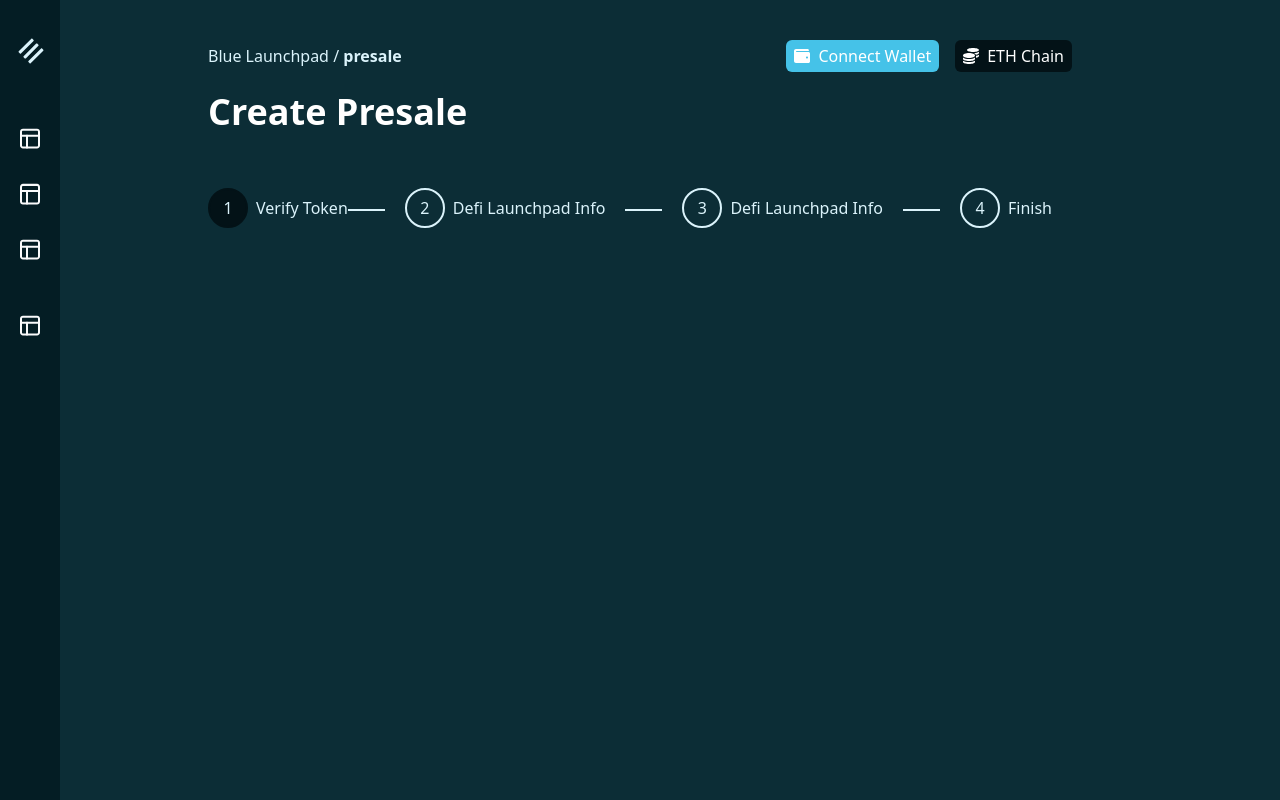
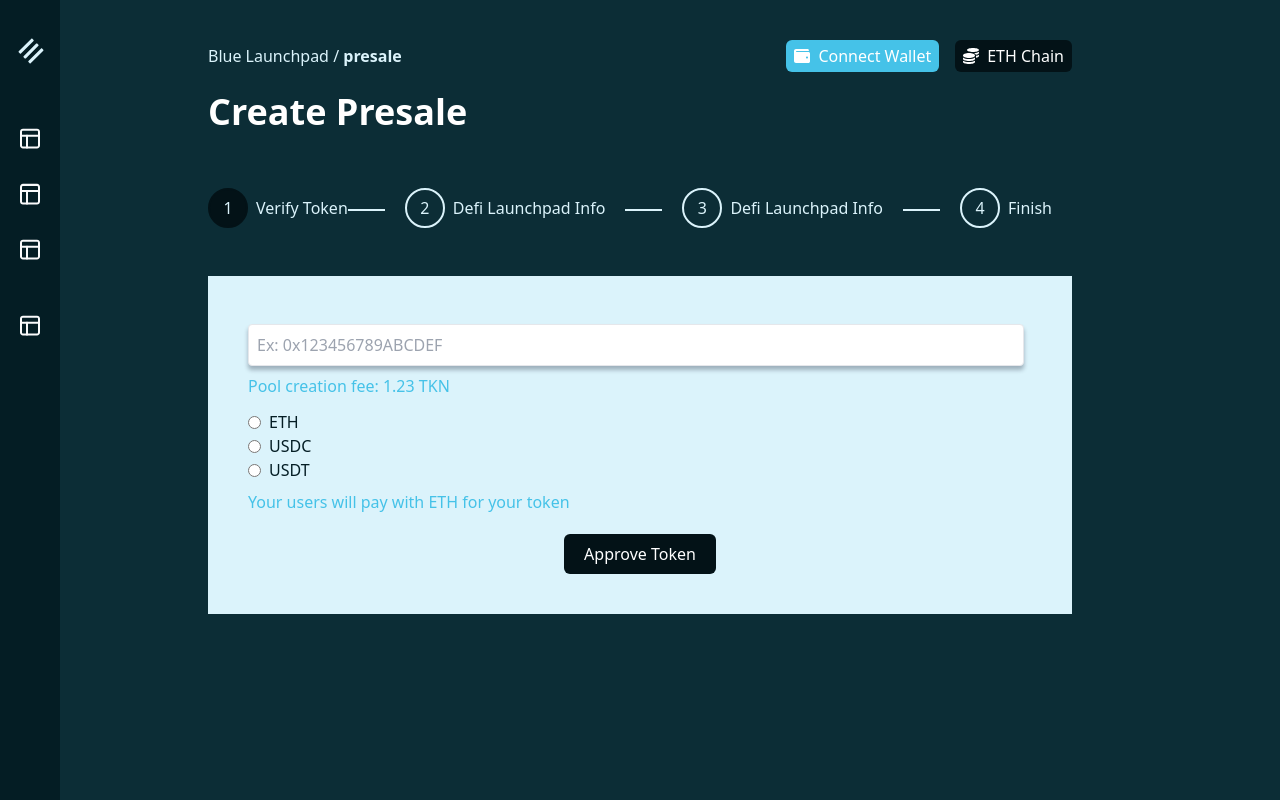
Before and after one commit to Demandtech/gob, a React (Vite) app: page /presale in a window 1280 px wide. Built offline with nearby package versions, Linux system fonts and the light colour scheme.

Commit message:
presale page 1

```diff
--- a/src/components/Button.jsx
+++ b/src/components/Button.jsx
@@ -0,0 +1,13 @@
+import React from 'react'
+
+const Button = ({onclick, label}) => {
+  return (
+    <div>
+      <button  onClick={onclick} className='bg-secondary-btn text-white px-5 py-2 rounded-md'>
+        {label}
+      </button>
+    </div>
+  )
+}
+
+export default Button
--- a/src/components/Input.jsx
+++ b/src/components/Input.jsx
@@ -1,5 +1,34 @@
-const Input = ({ type, placeholder, label, name, info }) => {
+import { useState } from "react"
+const Input = ({ type, placeholder, label, name, info, onchange, value }) => {
+  const [selectedCurrency, setSelectedCurrency] = useState()
+  if (type === 'radio') {
     return (
+      <div>
+        <div className='flex items-center space-x-2 relative focus:-translate-y-1'>
+          <input
+            placeholder={placeholder}
+            className={`border border-gray700 p-2`}
+            type={type}
+            name={name}
+            onChange={onchange}
+            value={value}
+          />
+          {name === 'amount' && (
+            <button className='text-primary-btn absolute right-5'>Max</button>
+          )}
+          <div>
+            <label className='text-background' htmlFor={name}>
+              {label}{' '}
+            </label>
+          </div>
+        </div>
+        {info && <p className='text-primary-btn mt-2'>{info}</p>}
+
+      </div>
+    )
+  }
+  return (
+    <>
       <div className='mb-3 input-control'>
         {type !== 'checkbox' && (
           <label className='pb-2 block text-background text-xl' htmlFor={name}>
@@ -10,10 +39,12 @@ const Input = ({ type, placeholder, label, name, info }) => {
           <input
             placeholder={placeholder}
             className={`${
-            type !== 'checkbox' ? 'w-full' : ''
-          } border border-gray700 p-2`}
+              type !== 'checkbox' ? 'w-full' : null
+            }  border border-gray700 p-2`}
             type={type}
             name={name}
+            onChange={onchange}
+            value={value}
           />
           {name === 'amount' && (
             <button className='text-primary-btn absolute right-5'>Max</button>
@@ -24,10 +55,16 @@ const Input = ({ type, placeholder, label, name, info }) => {
                 {label}{' '}
               </label>
             )}
+            {type === 'radio' && (
+              <label className='text-background' htmlFor={name}>
+                {label}{' '}
+              </label>
+            )}
           </div>
         </div>
         {info && <p className='text-primary-btn mt-2'>{info}</p>}
       </div>
+    </>
   )
 }
 
--- /dev/null
+++ b/src/components/Presale1.jsx
@@ -0,0 +1,46 @@
+import Input from './Input'
+import Button from './Button'
+import { useState } from 'react'
+
+const Presale1 = ({ onclick, onchange }) => {
+
+
+
+  return (
+    <div className='bg-primary p-10 mt-10'>
+      <Input
+        type='text'
+        placeholder='Ex: 0x123456789ABCDEF'
+        info='Pool creation fee: 1.23 TKN'
+        name='pool'
+        onChange={onchange}
+
+      />
+      <Input
+        type={'radio'}
+        name={'currency'}
+        label={'ETH'}
+        onChange={onchange}
+        value={'ETH'}
+      />
+      <Input
+        type={'radio'}
+        name={'currency'}
+        label={'USDC'}
+        value={'USDC'}
+      />
+      <Input
+        onChange={onchange}
+        name={'currency'}
+        type={'radio'}
+        label={'USDT'}
+        info={'Your users will pay with ETH for your token'}
+      />
+      <div className='text-center mt-5'>
+        <Button onclick={onclick} label={'Approve Token'} />
+      </div>
+    </div>
+  )
+}
+
+export default Presale1
--- /dev/null
+++ b/src/components/Presale3.jsx
@@ -0,0 +1,9 @@
+
+
+const Presale3 = () => {
+  return (
+    <div>Presale3</div>
+  )
+}
+
+export default Presale3
--- /dev/null
+++ b/src/components/Presale4.jsx
@@ -0,0 +1,9 @@
+
+
+const Presale4 = () => {
+  return (
+    <div>Presale4</div>
+  )
+}
+
+export default Presale4
--- /dev/null
+++ b/src/components/presale2.jsx
@@ -0,0 +1,9 @@
+
+
+const presale2 = () => {
+  return (
+    <div>presale2</div>
+  )
+}
+
+export default presale2
--- a/src/pages/Locker.jsx
+++ b/src/pages/Locker.jsx
@@ -1,6 +1,7 @@
 import Layout from '../components/Layout'
 import Header from '../components/Header'
 import Input from '../components/Input'
+import Button from '../components/Button'
 
 const Locker = () => {
   return (
@@ -31,9 +32,9 @@ const Locker = () => {
           placeholder='Select Date'
         />
         <div className='text-center mt-10'>
-          <button className='bg-secondary-btn text-white px-5 py-2 rounded-md'>
-            Lock
-          </button>
+          <div className='text-center'>
+            <Button label={'Approve Token'} />
+          </div>
         </div>
       </div>
     </Layout>
--- a/src/pages/Presale.jsx
+++ b/src/pages/Presale.jsx
@@ -1,13 +1,30 @@
 import Header from '../components/Header'
 import Layout from '../components/Layout'
+import Presale1 from '../components/Presale1'
+import Presale2 from '../components/Presale2'
+import Presale3 from '../components/Presale3'
+import Presale4 from '../components/Presale4'
 import TabsNavigate from '../components/TabsNavigate'
 import { useState } from 'react'
+
 const Presale = () => {
- const [activeEl, setActiveEl] = useState(0)
+  const [activeEl, setActiveEl] = useState(0)
+
+  const handleClick = () => {
+    setActiveEl(1)
+  }
+
+  const presalePage = [
+    <Presale1 onclick={handleClick} />,
+    <Presale2 />,
+    <Presale3 />,
+    <Presale4 />,
+  ]
   return (
     <Layout>
       <Header title='Create Presale' page='presale' />
-      <TabsNavigate elIndex={activeEl}/>
+      <TabsNavigate elIndex={activeEl} />
+      {presalePage[activeEl]}
     </Layout>
   )
 }
```
Lines whose indentation alone changed are shown as unchanged.
